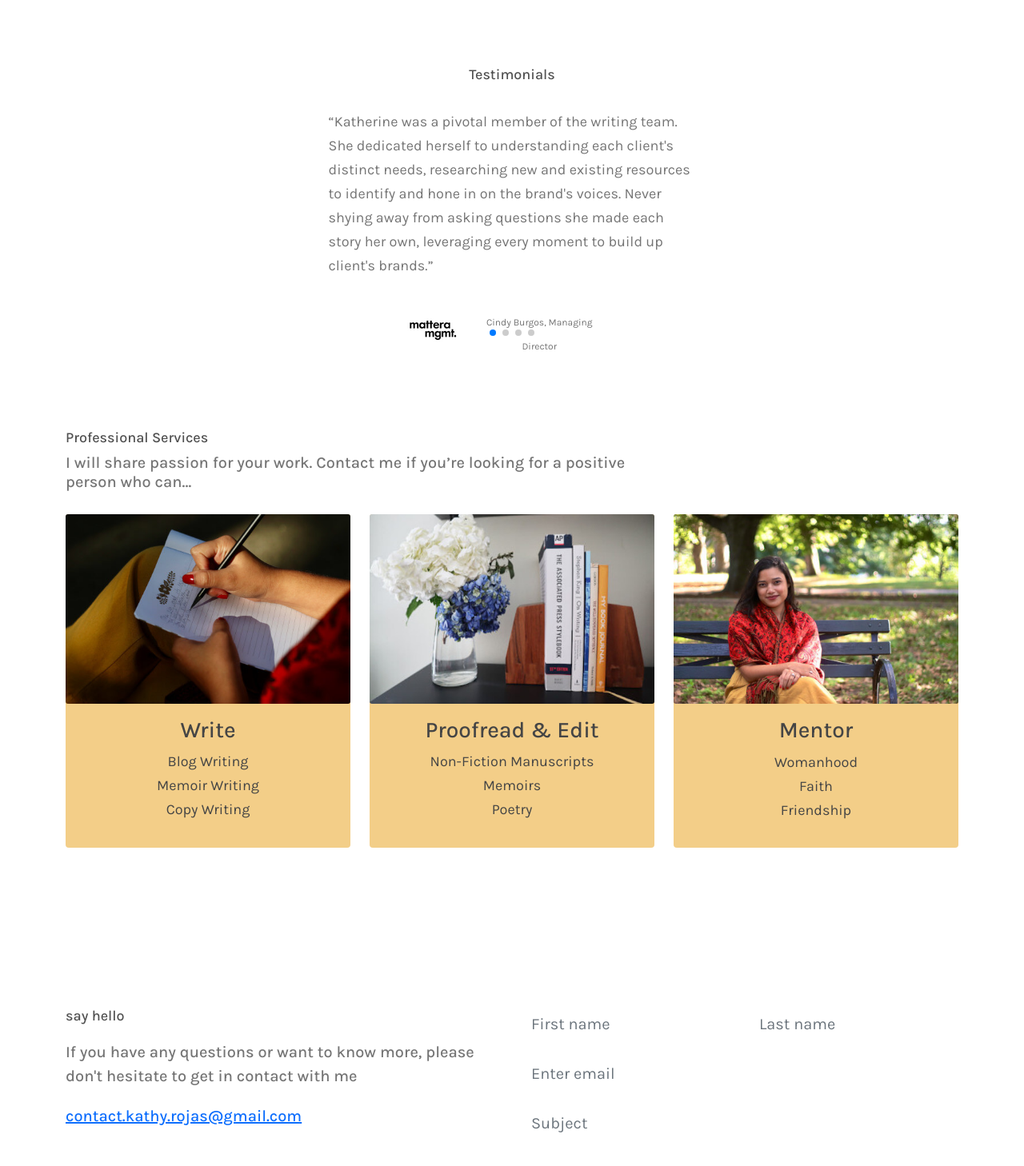
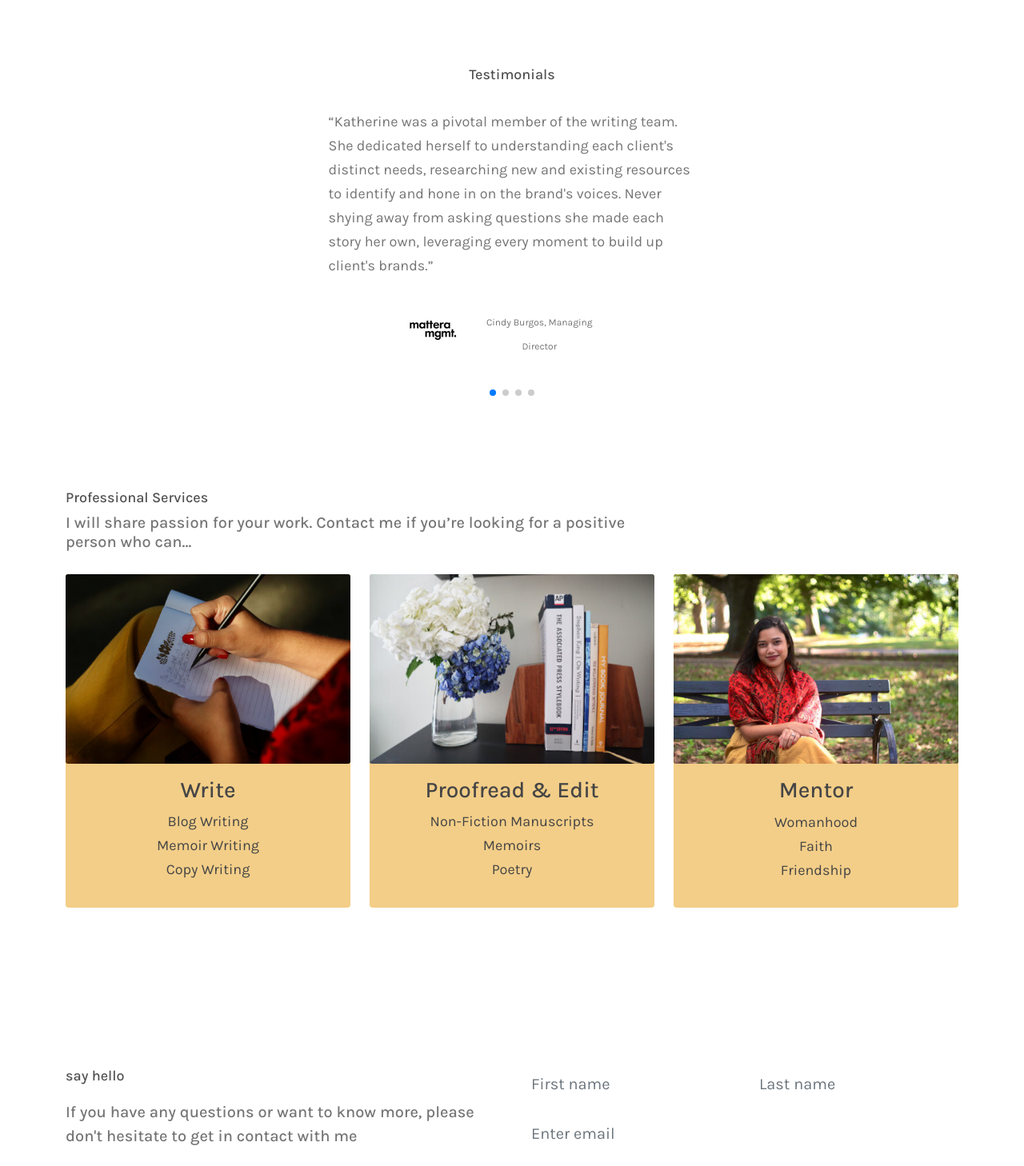
Before and after one commit to Kaitlyn-Lynette/Kathys-Portfolio, a React (Create React App) app: page / in a window 1280 px wide. Shown: the part 1820-3278 px from the top of the page at 80% size. Built offline with nearby package versions, Linux system fonts and the light colour scheme.

Commit message:
Changed the height of the testimonials

```diff
--- a/src/App.css
+++ b/src/App.css
@@ -199,7 +199,7 @@ a.nav-link {
 
 /* Testimonial */
 
-.swiper-wrapper {
+.swiper-container-initialized {
   height: 375px;
 }
 
--- a/src/components/Contact.js
+++ b/src/components/Contact.js
@@ -14,11 +14,6 @@ const Contact = () => {
             <h4>
               If you have any questions or want to know more, please don't
               hesitate to get in contact with me
-            </h4>
-            <h4>
-              <a href="mailto:contact.kathy.rojas@gmail.com">
-                contact.kathy.rojas@gmail.com
-              </a>
             </h4>
           </Col>
           <Col md={6}>
```
